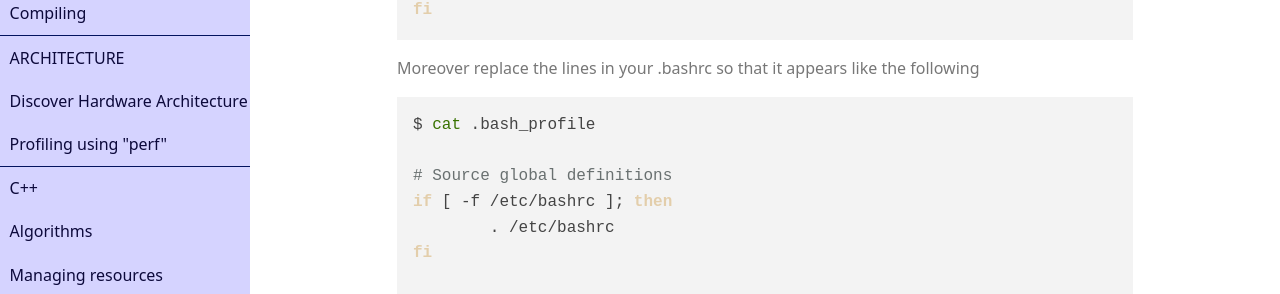
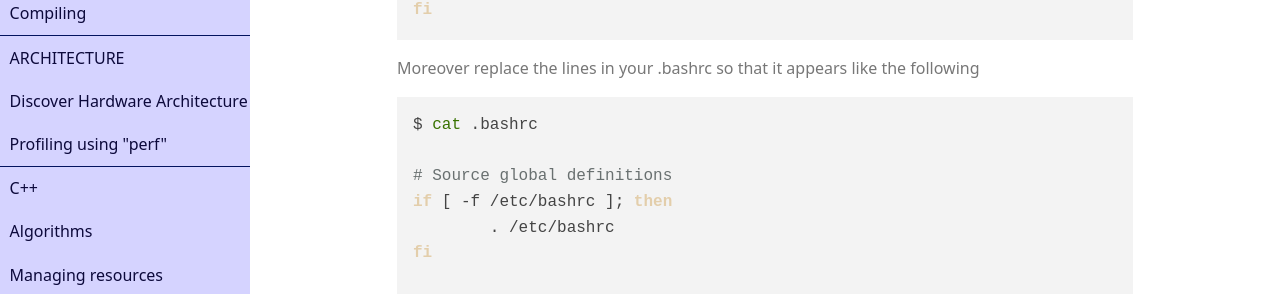
Before and after one commit to infn-esc/sesame23, a Jekyll site: the page built from parallelism/mpi.md, in a window 1280 px wide and 900 px high, scrolled down 576 px. Shown: the part 144-438 px from the top of the window. Built offline with Jekyll 4.4.1, drawn with Linux system fonts in a browser that asks for light colours; nearby versions of some CDN libraries.

Commit message:
Update mpi.md

````diff
--- a/parallelism/mpi.md
+++ b/parallelism/mpi.md
@@ -34,7 +34,7 @@ fi
 Moreover replace the lines in your .bashrc so that it appears like the following
 
 ```shell
-$ cat .bash_profile
+$ cat .bashrc
 
 # Source global definitions
 if [ -f /etc/bashrc ]; then
````
